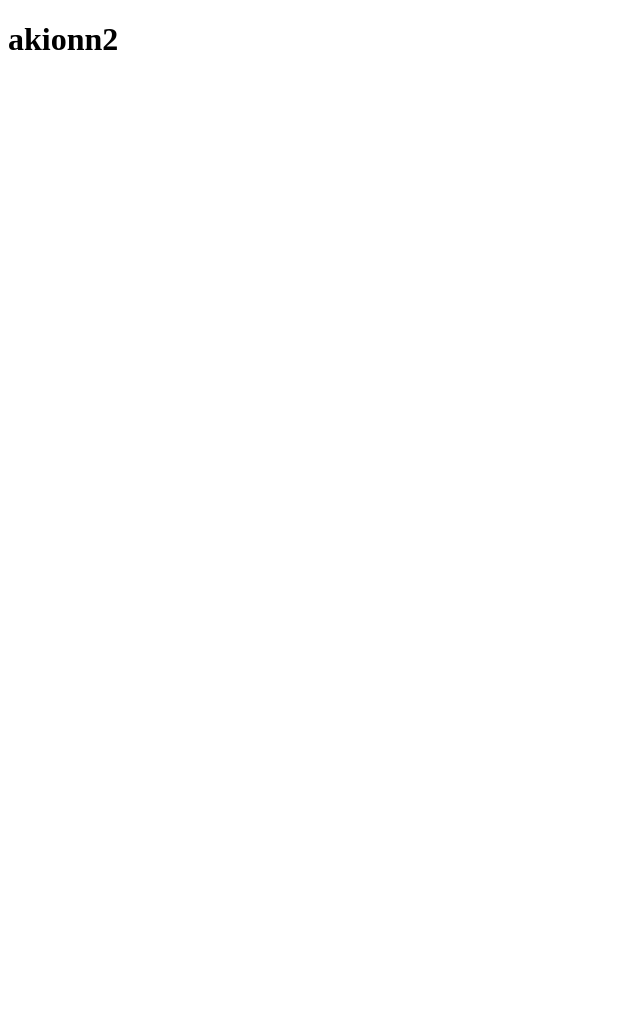
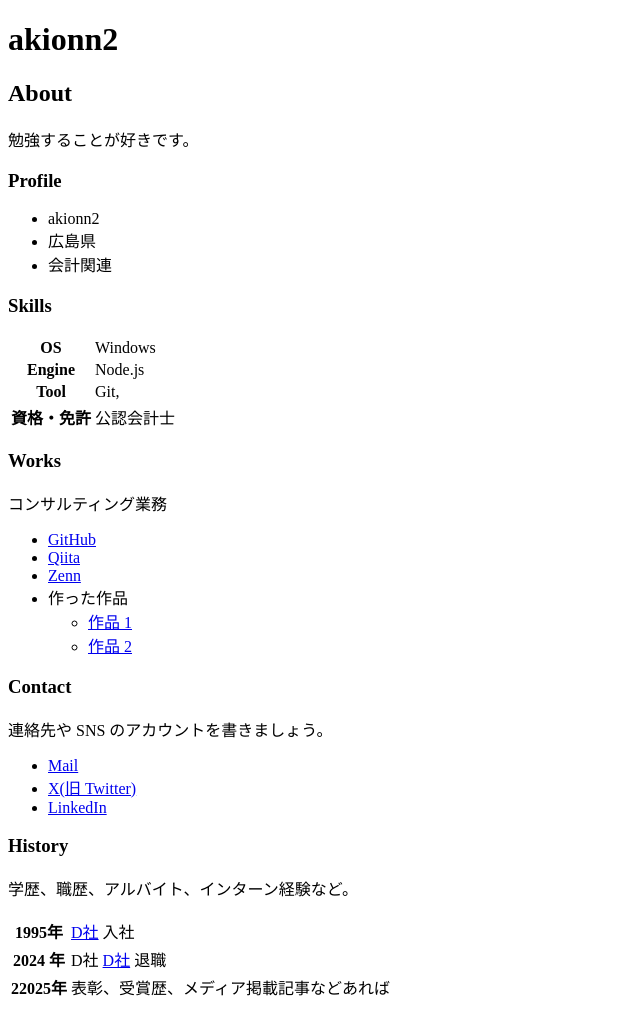
Before and after one commit to akionn2/akionn2.github.io, a plain HTML site: page index.html in a window 1280 px wide. Shown: the whole page, without its empty margins (0-640 px from the left). Before the commit the page ends 800 px from the top, so only its background shows below. Drawn offline with Linux system fonts and the light colour scheme.

Commit message:
個人情報追加
Added personal information, skills, works, contact details, and history sections to the portfolio.

```diff
--- a/index.html
+++ b/index.html
@@ -7,5 +7,79 @@
   </head>
   <body>
     <h1>akionn2</h1>
+
+    <h2>About</h2>
+    <p>
+      勉強することが好きです。<br>
+
+    </p>
+
+    <h3>Profile</h3>
+    <ul>
+      <li>akionn2</li>
+      <li>広島県</li>
+      <li>会計関連</li>
+    </ul>
+
+    <h3>Skills</h3>
+    <table>
+      <tr>
+        <th>OS</th>
+        <td>Windows</td>
+      </tr>
+      <tr>
+        <th>Engine</th>
+        <td>Node.js</td>
+      </tr>
+      <tr>
+        <th>Tool</th>
+        <td>Git,</td>
+      </tr>
+      <tr>
+        <th>資格・免許</th>
+        <td>公認会計士</td>
+      </tr>
+    </table>
+
+    <h3>Works</h3>
+    <p>コンサルティング業務</p>
+    <ul>
+      <li><a href="https://github.com/">GitHub</a></li>
+      <li><a href="https://qiita.com/">Qiita</a></li>
+      <li><a href="https://zenn.dev/">Zenn</a></li>
+      <li>
+        作った作品
+        <ul>
+          <li><a href="https://example.com/">作品 1</a></li>
+          <li><a href="https://example.com/">作品 2</a></li>
+        </ul>
+      </li>
+    </ul>
+
+    <h3>Contact</h3>
+    <p>連絡先や SNS のアカウントを書きましょう。</p>
+    <ul>
+      <li><a href="mailto:name@example.com">Mail</a></li>
+      <li><a href="https://twitter.com/n_yobikou">X(旧 Twitter)</a></li>
+      <li><a href="https://www.linkedin.com/">LinkedIn</a></li>
+    </ul>
+
+    <h3>History</h3>
+    <p>学歴、職歴、アルバイト、インターン経験など。</p>
+    <table>
+      <tr>
+        <th>1995年</th>
+        <td><a href="https://dwango.co.jp/">D社</a> 入社</td>
+      </tr>
+      <tr>
+        <th>2024 年</th>
+        <td>D社 <a href="https://nnn.ed.jp/">D社</a> 退職</td>
+      </tr>
+      <tr>
+        <th>22025年</th>
+        <td>表彰、受賞歴、メディア掲載記事などあれば</td>
+      </tr>
+    </table>
+
   </body>
 </html>
```
